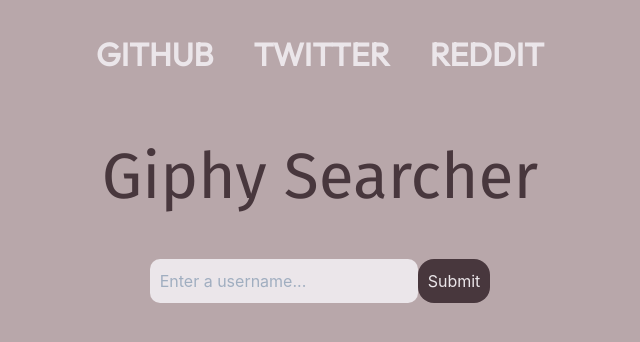
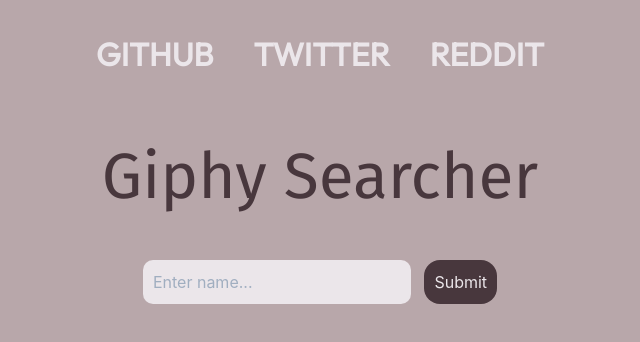
Before and after one commit to YuukaDev/Giphy-Searcher, a React (Create React App) app: page / in a window 1280 px wide. Shown: the top 342 px of the page, without its empty margins (320-960 px from the left). Built offline with nearby package versions, Linux system fonts and the light colour scheme.

Commit message:
Update Content.js

```diff
--- a/src/components/Content/Content.js
+++ b/src/components/Content/Content.js
@@ -17,7 +17,8 @@
         }}
       >
         <div className="wrapper-form">
-          <input type="text" id="input" placeholder="Enter a username..." />
+          <input type="text" id="input" placeholder="Enter name..." />
+          &nbsp;&nbsp;&nbsp;
           <button type="submit">Submit</button>
         </div>
       </form>
```
